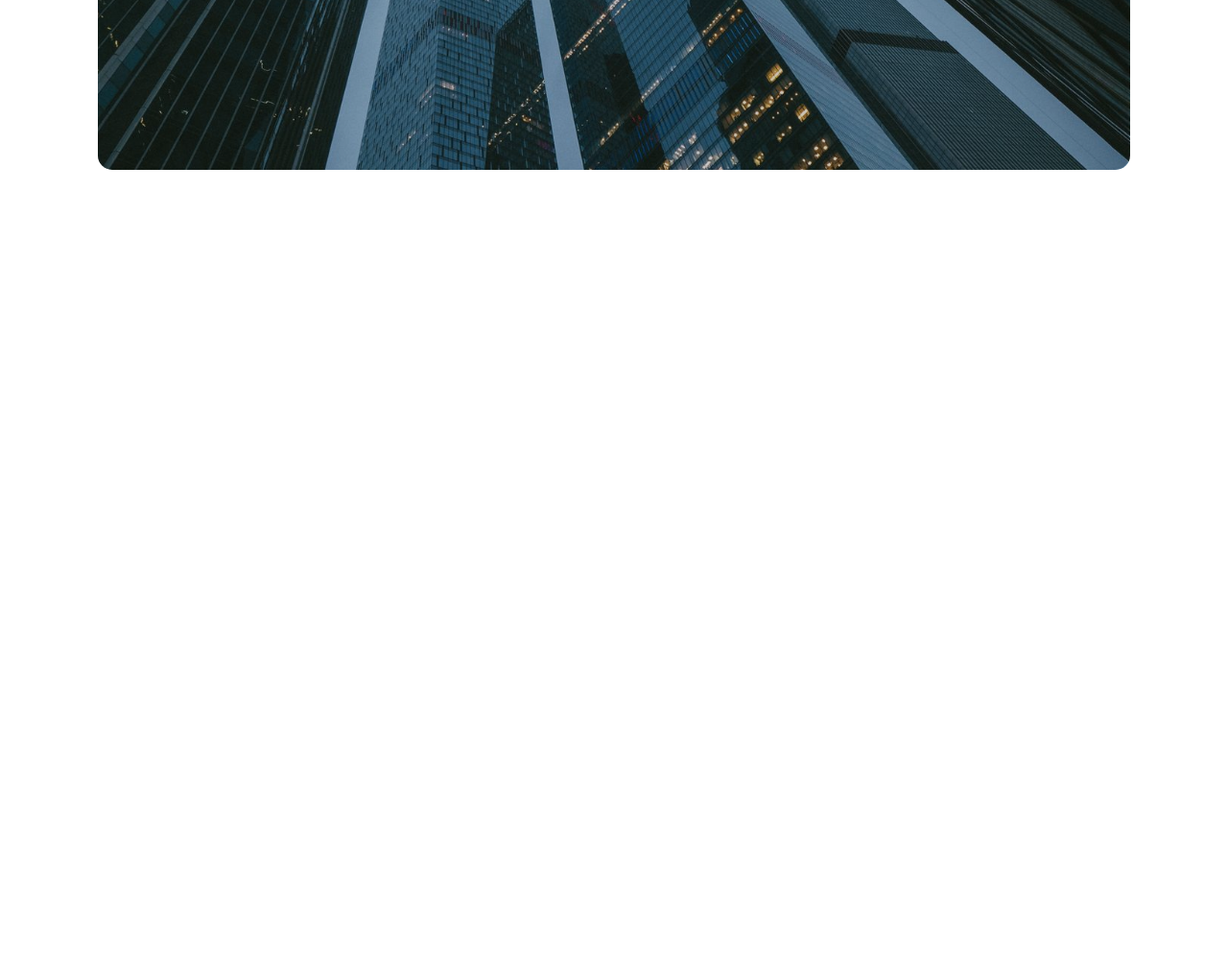
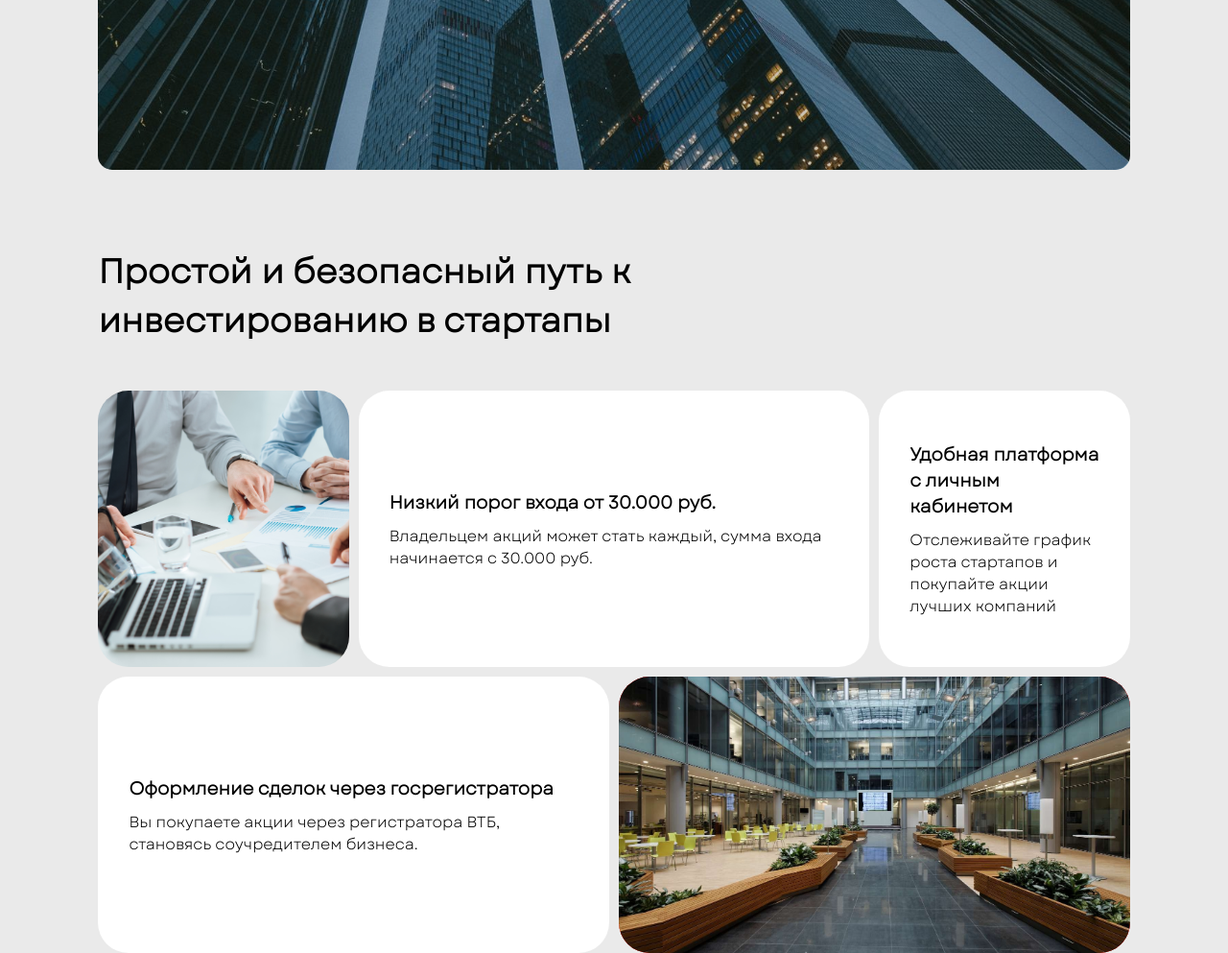
Before and after one commit to st0mg/coopProject, a plain HTML site: page index.html in a window 1280 px wide. Shown: the part 546-1539 px from the top of the page at 96% size. Before the commit the page ends 800 px from the top, so only its background shows below. Drawn offline with Linux system fonts and the light colour scheme.

Commit message:
second block is ready

```diff
--- /dev/null
+++ b/css/mainInfo.css
@@ -0,0 +1,37 @@
+.mainInfo {
+    margin-top: 5rem;
+}
+
+.mainInfo .opportContainer {
+    display: grid;
+    grid-template-columns: repeat(4,1fr);
+    grid-template-rows: repeat(2,36vh);
+    gap: 10px;
+}
+
+.mainInfo .opportContainer img{
+    object-fit: cover;
+    width: 100%;
+    height: 100%;
+    border-radius: 2rem;
+}
+
+.mainInfo .opportContainer .textBlock {
+    background-color: white;
+    display: flex;
+    justify-content: center;
+    gap: 10px;
+    flex-direction: column;
+    padding: 0 2rem 0 2rem;
+    align-items: start;
+    border-radius: 2rem;
+}
+
+.opportContainer .big{
+    background-color: red;
+    grid-column-start: span 2;
+}
+
+main h1 {
+    margin-bottom: 3rem;
+}
--- a/css/style.css
+++ b/css/style.css
@@ -1,5 +1,6 @@
 @import url(header.css);
 @import url(welcome.css);
+@import url(mainInfo.css);
 
 @font-face {
     font-family: Garet;
@@ -17,6 +18,7 @@
 html, body {
     width: 100%;
     height: 100%;
+    background-color: var(--light-gray);
 }
 
 a {
@@ -38,6 +40,20 @@ button{
     background-color: var(--blue);
     color: var(--white);
     padding: 10px 25px;
-    font-size: 18px;
+    font-size: 1.1rem;
     border-radius: 15px;
+    user-select: none;
+    cursor: pointer;
 }
+
+p {
+    font-size: 1rem;
+}
+
+h2 {
+    font-size: 2rem;
+}
+
+h1 {
+    font-size: 2.2rem;
+}
--- a/index.html
+++ b/index.html
@@ -1,11 +1,13 @@
 <!DOCTYPE html>
 <html lang="en">
+
 <head>
     <meta charset="UTF-8">
     <meta name="viewport" content="width=device-width, initial-scale=1.0">
     <title>Document</title>
     <link rel="stylesheet" href="css/style.css">
 </head>
+
 <body>
     <header>
         <div class="logo">
@@ -24,10 +26,41 @@
         <div class="welcome__body">
             <div class="welcome__content">
                 <h1>Платфрома для инвестирования в IT-стартапы на ранних страдиях</h1>
-                <p>Инвестируйте в быстроразвивающиеся стартапы на ранней стадии, которые показывают рост в стоимости акций Х30-Х500</p>
+                <p>Инвестируйте в быстроразвивающиеся стартапы на ранней стадии, которые показывают рост в стоимости
+                    акций Х30-Х500</p>
                 <button>Зарегистрироваться</button>
             </div>
         </div>
+        <main>
+            <div class="mainInfo">
+                <h1>Простой и безопасный путь к <br>инвестированию в стартапы</h1>
+                <div class="opportContainer">
+                    <img src="img/info1.jpg" alt="">
+                    <div class="textBlock big">
+                        <h3>Низкий порог входа от 30.000 руб.</h3>
+                        <p>Владельцем акций может стать каждый, сумма входа
+                        начинается с 30.000 руб.</p>
+                    </div>
+                    <div class="textBlock">
+                        <h3>Удобная платформа с личным кабинетом</h3>
+                        <p>Отслеживайте график роста стартапов и покупайте
+                        акции лучших компаний</p>
+                    </div>
+                    <div class="textBlock big">
+                        <h3>Оформление сделок через госрегистратора</h3>
+                        <p>Вы покупаете акции через регистратора ВТБ, становясь соучредителем бизнеса.</p>
+                    </div>
+                    <img src="img/info2.jpg" alt="" class="big">
+                </div>
+            </div>
+        </main>
     </section>
+
+    <!-- <main>
+        <div class="mainInfo">
+            <h1>Простой и безопасный путь к инвестированию в стартапы</h1>
+        </div>
+    </main> -->
 </body>
+
 </html>
```
